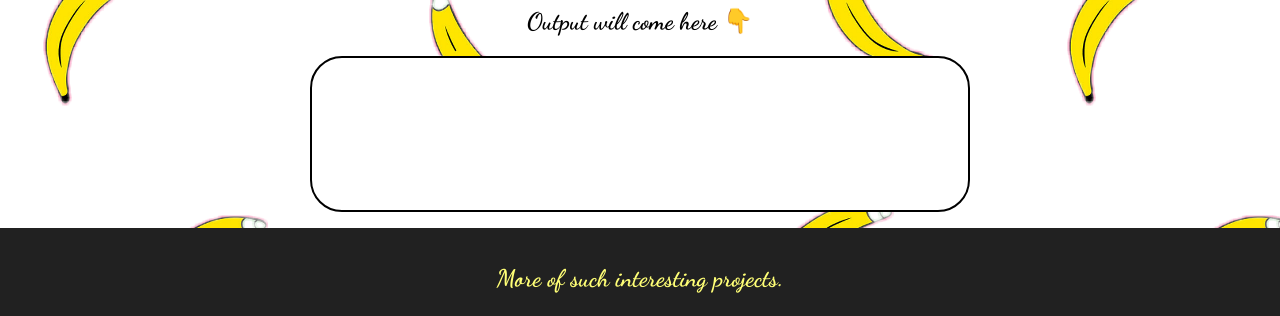
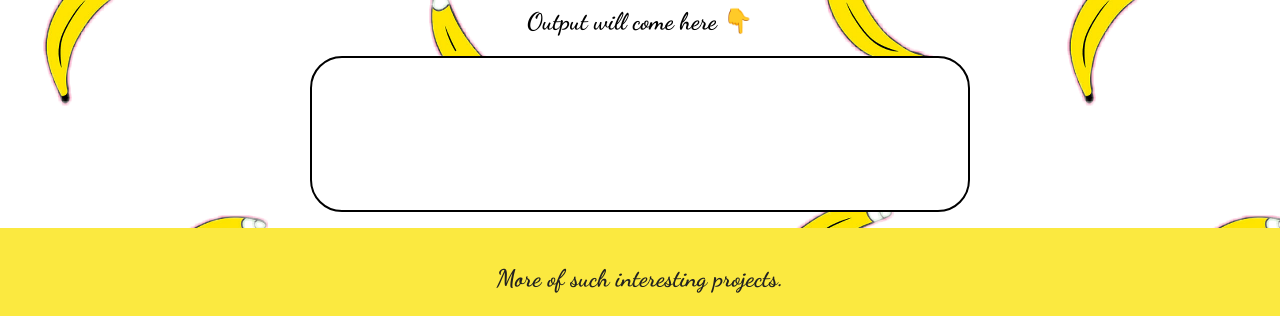
Before and after one commit to pushpjain3/MINION-SPEAK-BANANA, a plain HTML site: page index.html in a window 1280 px wide. Shown: the part 666-982 px from the top of the page. Drawn offline with Linux system fonts and the light colour scheme.

```diff
--- a/style.css
+++ b/style.css
@@ -96,7 +96,7 @@
     margin: 0.4rem 1.5rem;
 }
 .footer{
-    background-color: var(--secondary-color);
+    background-color: var(--primary-color);
     height: 6vh;
     padding: 1rem;
     padding-bottom: 1.5rem;
@@ -104,10 +104,14 @@
 }
 .footer-content{
     margin: 1rem;
+
 }
 .footer-link{
-    color: var(--primary-light);
+    color: var(--secondary-color);
 }
 .footer-link:hover{
     color: var(--secondary-light);
 }
+.link{
+    text-decoration: none;
+}
```
